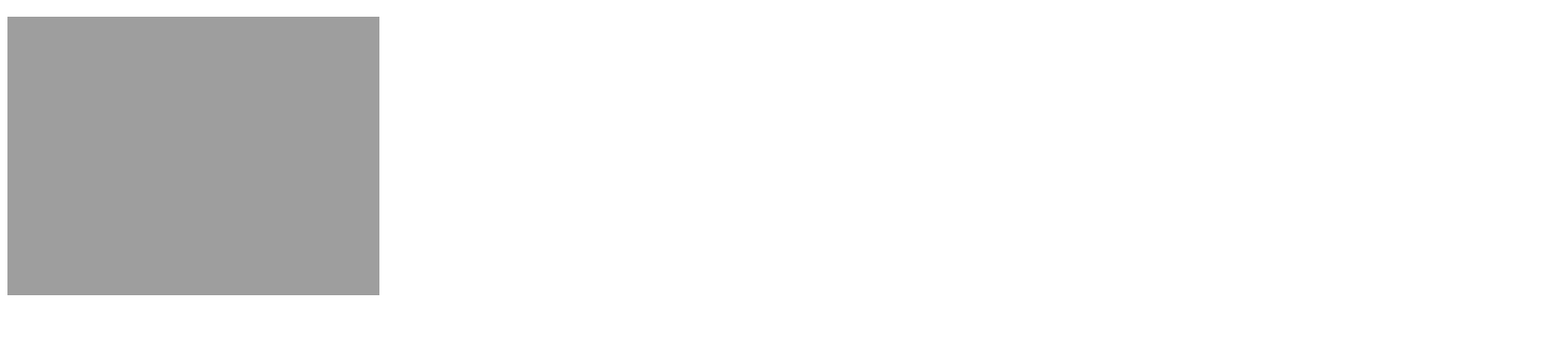
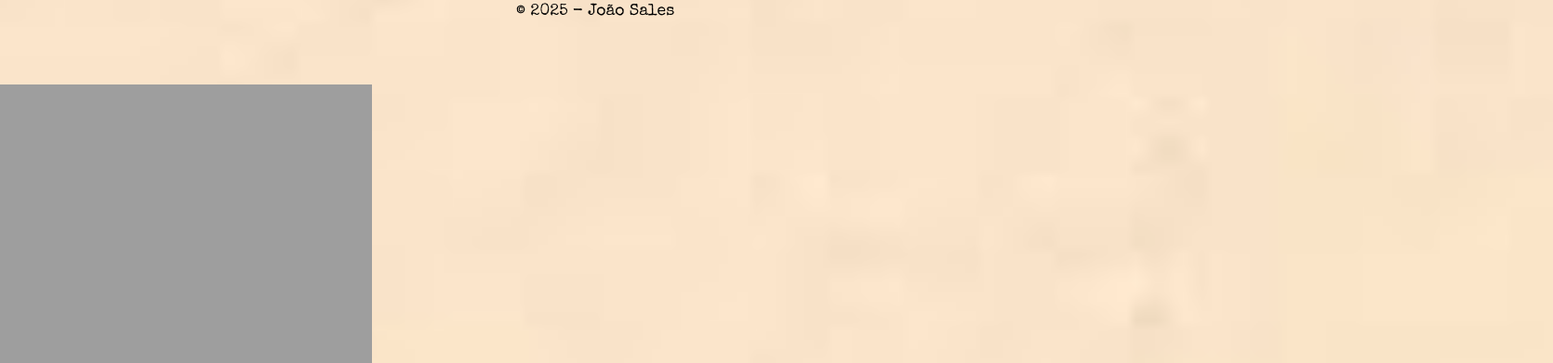
Before and after one commit to Jaogui08/a7x_fanpage_website, a plain HTML site: page pages/a7x.html in a window 1280 px wide. Shown: the part 1414-1805 px from the top of the page at 93% size, 1670 px wide, since content can reach past the window. Before the commit the page ends 1744 px from the top, so only its background shows below. Drawn offline with nearby package versions, Linux system fonts and the light colour scheme; the site is published under a folder, as on GitHub Pages, so addresses that start at the root find nothing.

Commit message:
Correção de Bug CSS

```diff
--- a/pages/a7x.html
+++ b/pages/a7x.html
@@ -5,7 +5,7 @@
     <meta charset="UTF-8">
     <meta name="viewport" content="width=device-width, initial-scale=1.0">
     <title>Album | Avenged Sevenfold</title>
-    <link rel="stylesheet" href="/css/albums_info.css">
+    <link rel="stylesheet" href="../css/albums_info.css">
     <link rel="icon" href="../img/favicon.png">
 </head>
 
--- a/pages/albums.html
+++ b/pages/albums.html
@@ -5,7 +5,7 @@
     <meta charset="UTF-8">
     <meta name="viewport" content="width=device-width, initial-scale=1.0">
     <title>A7X Albums</title>
-    <link rel="stylesheet" href="/css/albums.css">
+    <link rel="stylesheet" href="../css/albums.css">
     <link rel="icon" href="../img/favicon.png">
 </head>
 
```
Also changed, not shown: pages/alldates.html (+1 -1 lines), pages/blackreign.html (+1 -1 lines), pages/coe.html (+1 -1 lines), pages/ditr.html (+1 -1 lines), pages/httk.html (+1 -1 lines), pages/lbc.html (+1 -1 lines), pages/libad.html (+1 -1 lines), pages/nightmare.html (+1 -1 lines), pages/stst.html (+1 -1 lines), pages/thestage.html (+1 -1 lines), pages/wtf.html (+1 -1 lines).
